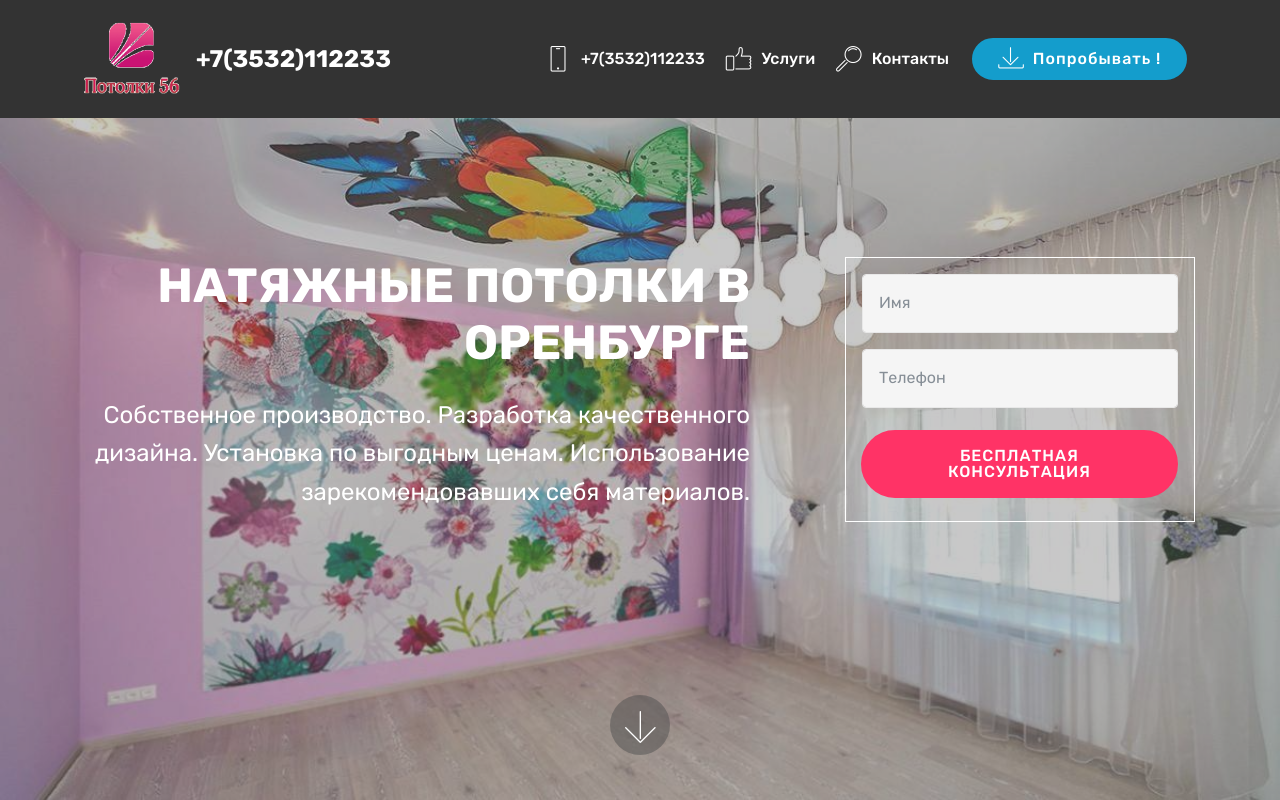
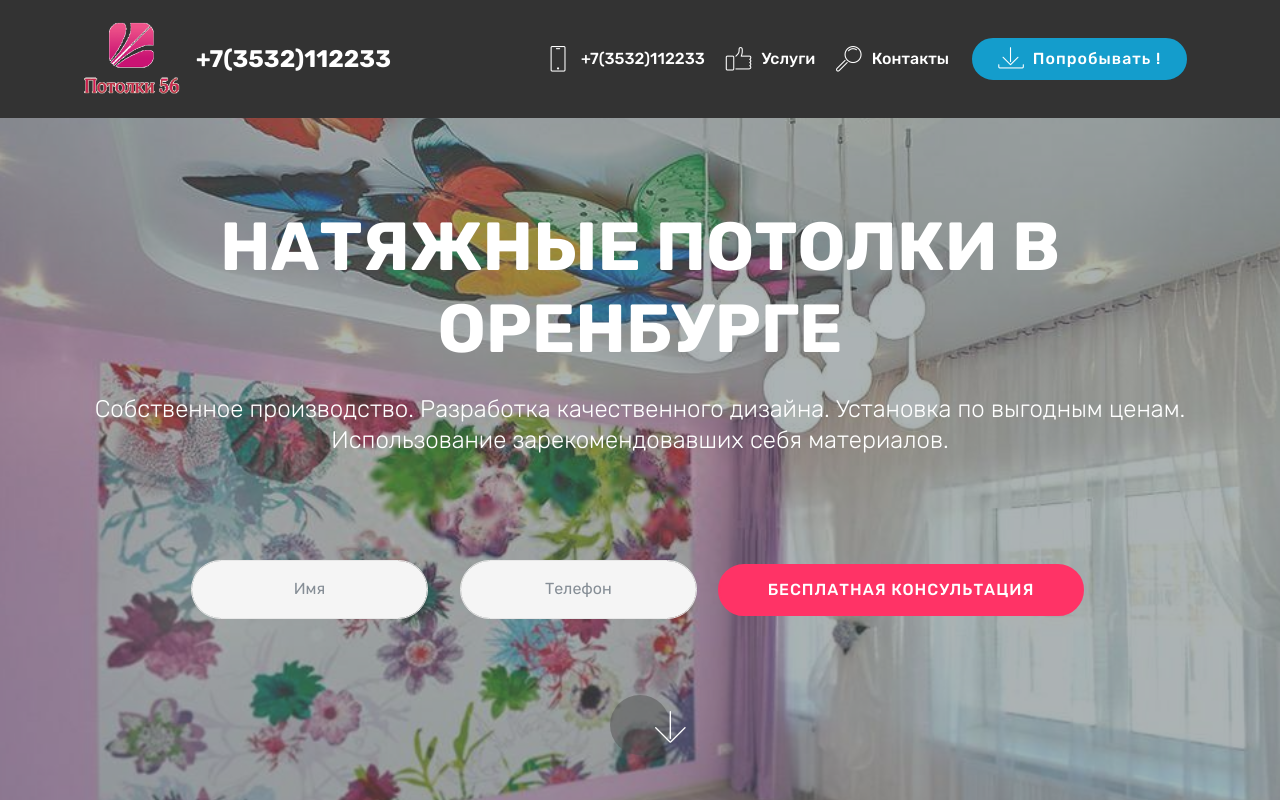
Before and after one commit to rolleg76/56potolki56, a plain HTML site: page index.html in a window 1280 px wide. Shown: the top 800 px of the page. Drawn offline with Linux system fonts and the light colour scheme; files whose address does not match are found by name.

Commit message:
create github pages

```diff
--- a/assets/mobirise/css/mbr-additional.css
+++ b/assets/mobirise/css/mbr-additional.css
@@ -1714,22 +1714,6 @@ body {
 .cid-qDABpaGErj .navbar-collapse {
   flex-basis: auto;
 }
-.cid-qDLvRS7oog {
-  background-image: url("../../../assets/images/01room-1-1200x750.jpg");
-}
-.cid-qDLvRS7oog .form-container {
-  transition: all .2s;
-  border: 1px solid #ffffff;
-  padding: 1rem;
-}
-.cid-qDLvRS7oog .input-group-btn {
-  justify-content: center;
-}
-@media (min-width: 768px) {
-  .cid-qDLvRS7oog .content-container {
-    padding-right: 5rem;
-  }
-}
 .cid-qEfjgwhCzj {
   background-image: url("../../../assets/images/01room-2-1200x750.jpg");
 }
@@ -1866,10 +1850,10 @@ body {
   }
 }
 .cid-qEfjgwhCzj .mbr-section-subtitle DIV {
-  text-align: right;
+  text-align: center;
 }
 .cid-qEfjgwhCzj DIV {
-  text-align: right;
+  text-align: center;
 }
 .cid-qDLZQjGdot {
   padding-top: 30px;
--- a/index.html
+++ b/index.html
@@ -23,7 +23,7 @@
 
 </head>
 <body>
-<section class="menu cid-qDABpaGErj" once="menu" id="menu1-e" data-rv-view="310">
+<section class="menu cid-qDABpaGErj" once="menu" id="menu1-e" data-rv-view="351">
 
 
 
@@ -66,52 +66,7 @@
     </nav>
 </section>
 
-<section class="engine"><a href="https://mobirise.co/g">how to create a website for free</a></section><section class="cid-qDLvRS7oog mbr-fullscreen" id="header15-s" data-rv-view="312">
-
-
-
-    <div class="mbr-overlay" style="opacity: 0.4; background-color: rgb(118, 118, 118);"></div>
-
-    <div class="container align-right">
-<div class="row">
-    <div class="mbr-white col-lg-8 col-md-7 content-container">
-        <h1 class="mbr-section-title mbr-bold pb-3 mbr-fonts-style display-2">НАТЯЖНЫЕ ПОТОЛКИ В ОРЕНБУРГЕ</h1>
-        <p class="mbr-text pb-3 mbr-fonts-style display-5">
-            Собственное производство. Разработка качественного дизайна.  Установка по выгодным ценам. Использование зарекомендовавших себя материалов.
-        </p>
-    </div>
-    <div class="col-lg-4 col-md-5">
-    <div class="form-container">
-        <div class="media-container-column" data-form-type="formoid">
-            <div data-form-alert="" hidden="" class="align-center">Thanks for filling out the form!</div>
-            <form class="mbr-form" action="https://mobirise.com/" method="post" data-form-title="Mobirise Form"><input type="hidden" data-form-email="true" value="BpAqxwh8l+6XOq7SvA21e3jZS+GRseVyAPxfr5MbA2J+2lIJMrQrlHcLW0ZhiHMKLt6d1xicPLOJ6ypV6fHAPbOsOf4nRkXoRgpfi+4+9FOB++MdDzFaptiwNyJDRcmv">
-                <div data-for="name">
-                    <div class="form-group">
-                        <input type="text" class="form-control px-3" name="name" data-form-field="Name" placeholder="Имя" required="" id="name-header15-s">
-                    </div>
-                </div>
-
-                <div data-for="phone">
-                    <div class="form-group">
-                        <input type="tel" class="form-control px-3" name="phone" data-form-field="Phone" placeholder="Телефон" id="phone-header15-s">
-                    </div>
-                </div>
-
-                <span class="input-group-btn"><button href="" type="submit" class="btn btn-secondary btn-form display-4">БЕСПЛАТНАЯ КОНСУЛЬТАЦИЯ</button></span>
-            </form>
-        </div>
-    </div>
-    </div>
-</div>
-    </div>
-    <div class="mbr-arrow hidden-sm-down" aria-hidden="true">
-        <a href="#next">
-            <i class="mbri-down mbr-iconfont"></i>
-        </a>
-    </div>
-</section>
-
-<section class="header13 cid-qEfjgwhCzj mbr-fullscreen" id="header13-16" data-rv-view="315">
+<section class="engine"><a href="https://mobirise.co/b">free web creator</a></section><section class="header13 cid-qEfjgwhCzj mbr-fullscreen" id="header13-16" data-rv-view="353">
 
 
 
@@ -132,7 +87,7 @@
                 <div data-form-alert="" hidden="">Thanks for filling out the form!</div>
 
                 <form class="form-inline" action="https://mobirise.com/" method="post" data-form-title="Mobirise Form">
-                    <input type="hidden" value="CrlkVBeNFBH7uqZ/B+mFn0IvWLKdfGVJ3EOnD4FV8mEVmOwpl51XYTDSM4I77PdJSk/E8IKtSXvRuSM+eoCmC93I80EXm+t+eBZb0wA1QcwDnkGRihbh5juONFSrjPuD" data-form-email="true">
+                    <input type="hidden" value="UxnWf3u0lkHE+ABjuCYR5CsbrPkLyu+ZakPD73uIrR2OSOVGMZntU8ImZtSXxH6x+Q9Ns0rAObP8XxBv115236tZItr4Z8/suOhKKVCczNMRdmgALELiKkee106SrxeY" data-form-email="true">
                     <div class="form-group">
                         <input type="text" class="form-control input-sm input-inverse" name="name" required="" data-form-field="Name" placeholder="Имя" id="name-header13-16">
                     </div>
@@ -157,7 +112,7 @@
     </div>
 </section>
 
-<section class="mbr-section article content1 cid-qDLZQjGdot" id="content2-15" data-rv-view="318">
+<section class="mbr-section article content1 cid-qDLZQjGdot" id="content2-15" data-rv-view="356">
 
 
 
@@ -170,7 +125,7 @@
     </div>
 </section>
 
-<section class="carousel slide cid-qDLy67R9B6" data-interval="false" id="slider2-v" data-rv-view="319">
+<section class="carousel slide cid-qDLy67R9B6" data-interval="false" id="slider2-v" data-rv-view="357">
 
 
     <div class="container content-slider">
@@ -185,7 +140,7 @@
     </div>
 </section>
 
-<section class="features5 cid-qDLCwybP66" id="features5-x" data-rv-view="331">
+<section class="features5 cid-qDLCwybP66" id="features5-x" data-rv-view="369">
 
 
 
@@ -231,7 +186,7 @@
     </div>
 </section>
 
-<section class="testimonials1 cid-qDLXHNbHVh" id="testimonials1-14" data-rv-view="334">
+<section class="testimonials1 cid-qDLXHNbHVh" id="testimonials1-14" data-rv-view="372">
 
 
 
@@ -310,7 +265,7 @@
     </div>
 </section>
 
-<section class="countdown1 cid-qDLPKOkF8q" id="countdown1-z" data-rv-view="337">
+<section class="countdown1 cid-qDLPKOkF8q" id="countdown1-z" data-rv-view="375">
 
 
     <div class="mbr-overlay" style="opacity: 0.2; background-color: rgb(35, 35, 35);">
@@ -333,7 +288,7 @@
     </div>
 </section>
 
-<section class="mbr-section form1 cid-qDAJORDsU6" id="form1-h" data-rv-view="340">
+<section class="mbr-section form1 cid-qDAJORDsU6" id="form1-h" data-rv-view="378">
 
 
 
@@ -384,7 +339,7 @@
     </div>
 </section>
 
-<section class="cid-qDLVURrXPF" id="social-buttons3-10" data-rv-view="343">
+<section class="cid-qDLVURrXPF" id="social-buttons3-10" data-rv-view="381">
 
 
 
@@ -418,14 +373,14 @@
     </div>
 </section>
 
-<section class="map1 cid-qDLWzI2xIK" id="map1-13" data-rv-view="346">
+<section class="map1 cid-qDLWzI2xIK" id="map1-13" data-rv-view="384">
 
 
 
     <div class="google-map"><iframe frameborder="0" style="border:0" src="https://www.google.com/maps/embed/v1/place?key=AIzaSyA0Dx_boXQiwvdz8sJHoYeZNVTdoWONYkU&amp;q=place_id:ChIJNWBWDOzwe0ER3RowGtViP90" allowfullscreen=""></iframe></div>
 </section>
 
-<section class="cid-qDABpeVomV" id="footer1-g" data-rv-view="348">
+<section class="cid-qDABpeVomV" id="footer1-g" data-rv-view="386">
 
 
 
```
Also changed, not shown: 1 other file.
